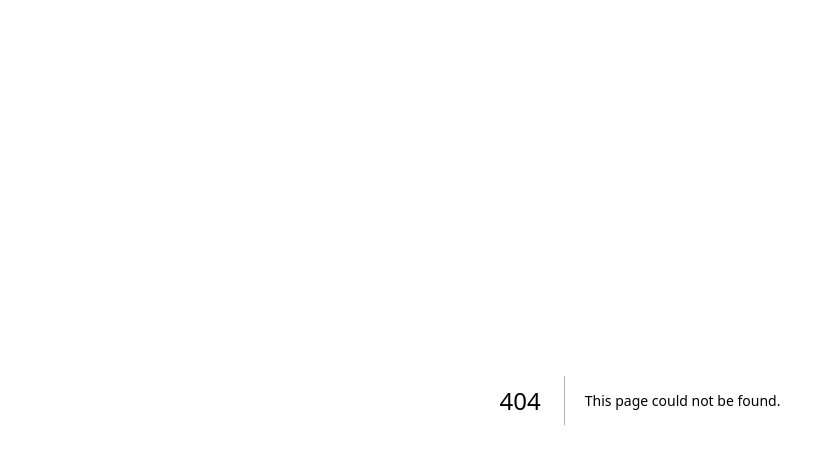
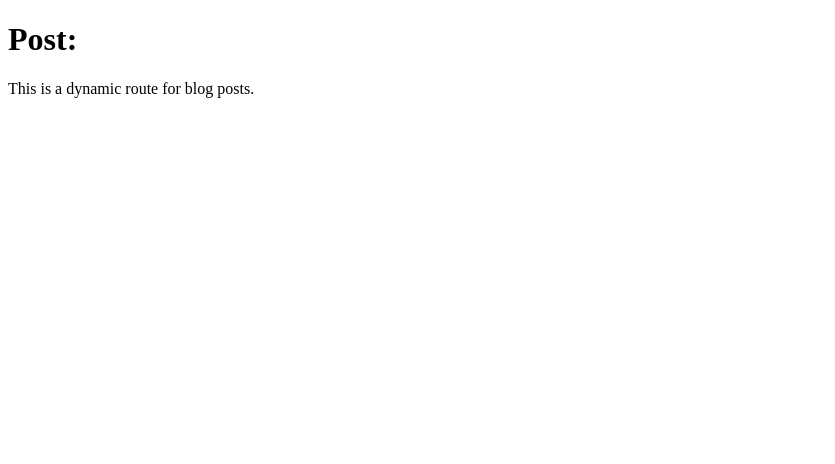
Before and after one commit to TheGainMaker/TheGainMaker-, a Next.js app: page /pages/_app in a window 1280 px wide. Before the commit this address had no page. Shown: the top 464 px of the page, without its empty margins (0-835 px from the left). Built offline with nearby package versions, Linux system fonts and the light colour scheme.

Commit message:
Create _app.js

```diff
--- /dev/null
+++ b/pages/pages/_app.js
@@ -0,0 +1,13 @@
+import { useRouter } from 'next/router'
+
+export default function PostPage() {
+  const router = useRouter()
+  const { slug } = router.query
+
+  return (
+    <div>
+      <h1>Post: {slug}</h1>
+      <p>This is a dynamic route for blog posts.</p>
+    </div>
+  )
+}
```
